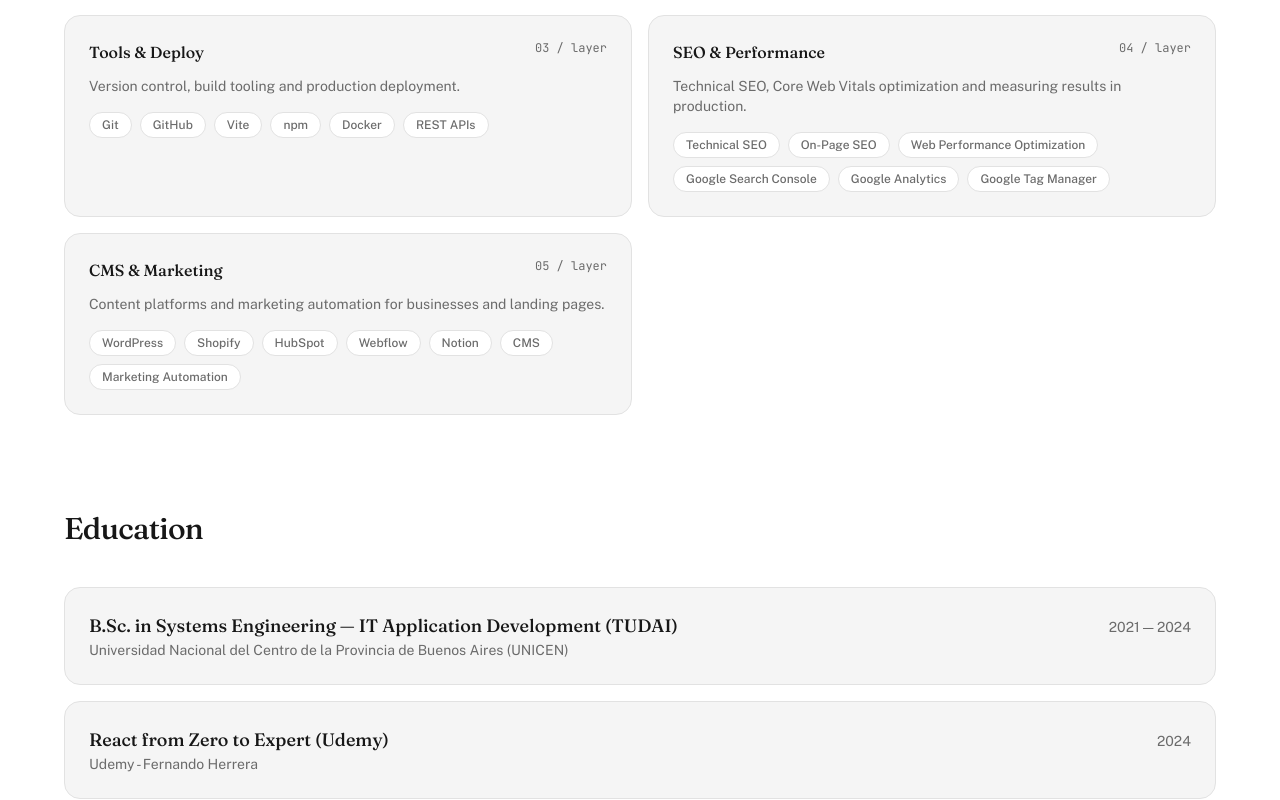
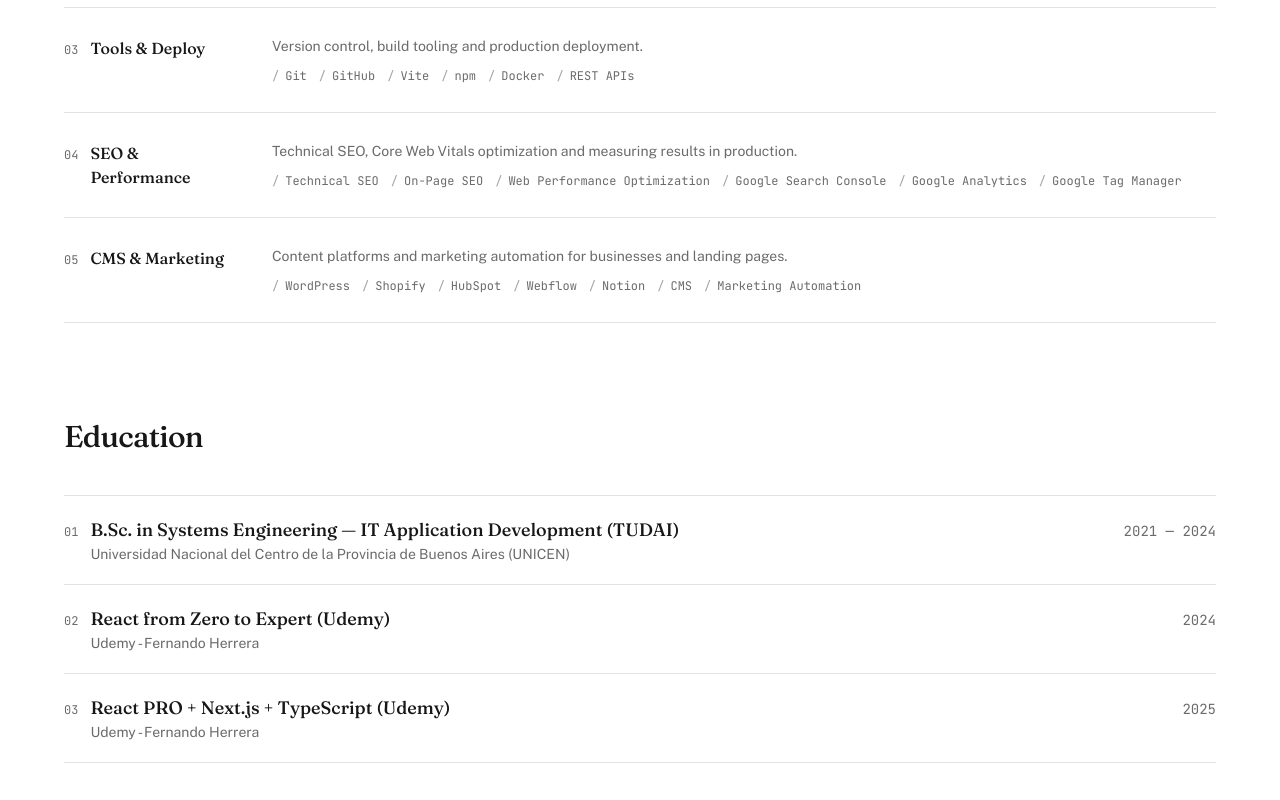
Before and after one commit to agusmenchon/portfolio, a Next.js app: page / in a window 1280 px wide. Shown: the part 2424-3224 px from the top of the page. Built offline with nearby package versions, Linux system fonts and the light colour scheme.

Commit message:
feat: reemplazar Card con Reveal en las secciones de educación y habilidades para mejorar la animación y presentación

```diff
--- a/components/sections/education.tsx
+++ b/components/sections/education.tsx
@@ -1,7 +1,7 @@
 "use client";
 
 import { SectionHeading } from "@/components/ui/section-heading";
-import { Card } from "@/components/ui/card";
+import { Reveal } from "@/components/ui/reveal";
 import { EDUCATION, SECTIONS } from "@/lib/content";
 import { useLang } from "@/lib/lang-context";
 
@@ -13,15 +13,22 @@ export function Education() {
   return (
     <>
       <SectionHeading title={heading} />
-      <div className="flex flex-col gap-4">
+      <div className="flex flex-col border-t border-border">
         {education.map((item, i) => (
-          <Card key={i} className="flex flex-col gap-1 sm:flex-row sm:items-baseline sm:justify-between">
-            <div>
-              <h3 className="font-heading text-lg font-medium">{item.title}</h3>
-              <p className="text-sm text-muted">{item.institution}</p>
+          <Reveal key={i} delay={i * 0.08}>
+            <div className="flex flex-col gap-1 border-b border-border py-5 sm:flex-row sm:items-baseline sm:justify-between sm:gap-4">
+              <div className="flex items-baseline gap-3">
+                <span className="font-mono text-xs text-muted">
+                  {String(i + 1).padStart(2, "0")}
+                </span>
+                <div>
+                  <h3 className="font-heading text-lg font-medium">{item.title}</h3>
+                  <p className="text-sm text-muted">{item.institution}</p>
+                </div>
+              </div>
+              <span className="shrink-0 font-mono text-sm text-muted">{item.period}</span>
             </div>
-            <span className="text-sm text-muted">{item.period}</span>
-          </Card>
+          </Reveal>
         ))}
       </div>
     </>
--- a/components/sections/skills.tsx
+++ b/components/sections/skills.tsx
@@ -1,7 +1,6 @@
 "use client";
 
-import { Card } from "@/components/ui/card";
-import { Pill } from "@/components/ui/pill";
+import { Reveal } from "@/components/ui/reveal";
 import { SKILLS, UI } from "@/lib/content";
 import { useLang } from "@/lib/lang-context";
 
@@ -19,22 +18,31 @@ export function Skills() {
         <p className="text-sm text-muted">{ui.skillsSubtitle}</p>
       </div>
 
-      <div className="grid gap-4 sm:grid-cols-2">
+      <div className="flex flex-col border-t border-border">
         {skills.map((group, i) => (
-          <Card key={group.category} className="flex flex-col gap-3">
-            <div className="flex items-start justify-between gap-2">
-              <h3 className="font-heading text-base font-medium">{group.category}</h3>
-              <span className="shrink-0 font-mono text-xs text-muted">
-                {String(i + 1).padStart(2, "0")} / layer
-              </span>
+          <Reveal key={group.category} delay={i * 0.08}>
+            <div className="flex flex-col gap-3 border-b border-border py-6 sm:flex-row sm:gap-8 sm:py-7">
+              <div className="flex shrink-0 items-baseline gap-3 sm:w-44">
+                <span className="font-mono text-xs text-muted">
+                  {String(i + 1).padStart(2, "0")}
+                </span>
+                <h3 className="font-heading text-base font-medium">{group.category}</h3>
+              </div>
+              <div className="flex flex-1 flex-col gap-3">
+                <p className="text-sm text-muted">{group.description}</p>
+                <div className="flex flex-wrap gap-x-3 gap-y-1.5">
+                  {group.items.map((item, itemIndex) => (
+                    <span
+                      key={`${item}-${itemIndex}`}
+                      className="font-mono text-xs text-muted before:mr-1.5 before:text-foreground/40 before:content-['/']"
+                    >
+                      {item}
+                    </span>
+                  ))}
+                </div>
+              </div>
             </div>
-            <p className="text-sm text-muted">{group.description}</p>
-            <div className="flex flex-wrap gap-2 pt-1">
-              {group.items.map((item, itemIndex) => (
-                <Pill key={`${item}-${itemIndex}`}>{item}</Pill>
-              ))}
-            </div>
-          </Card>
+          </Reveal>
         ))}
       </div>
     </>
```
